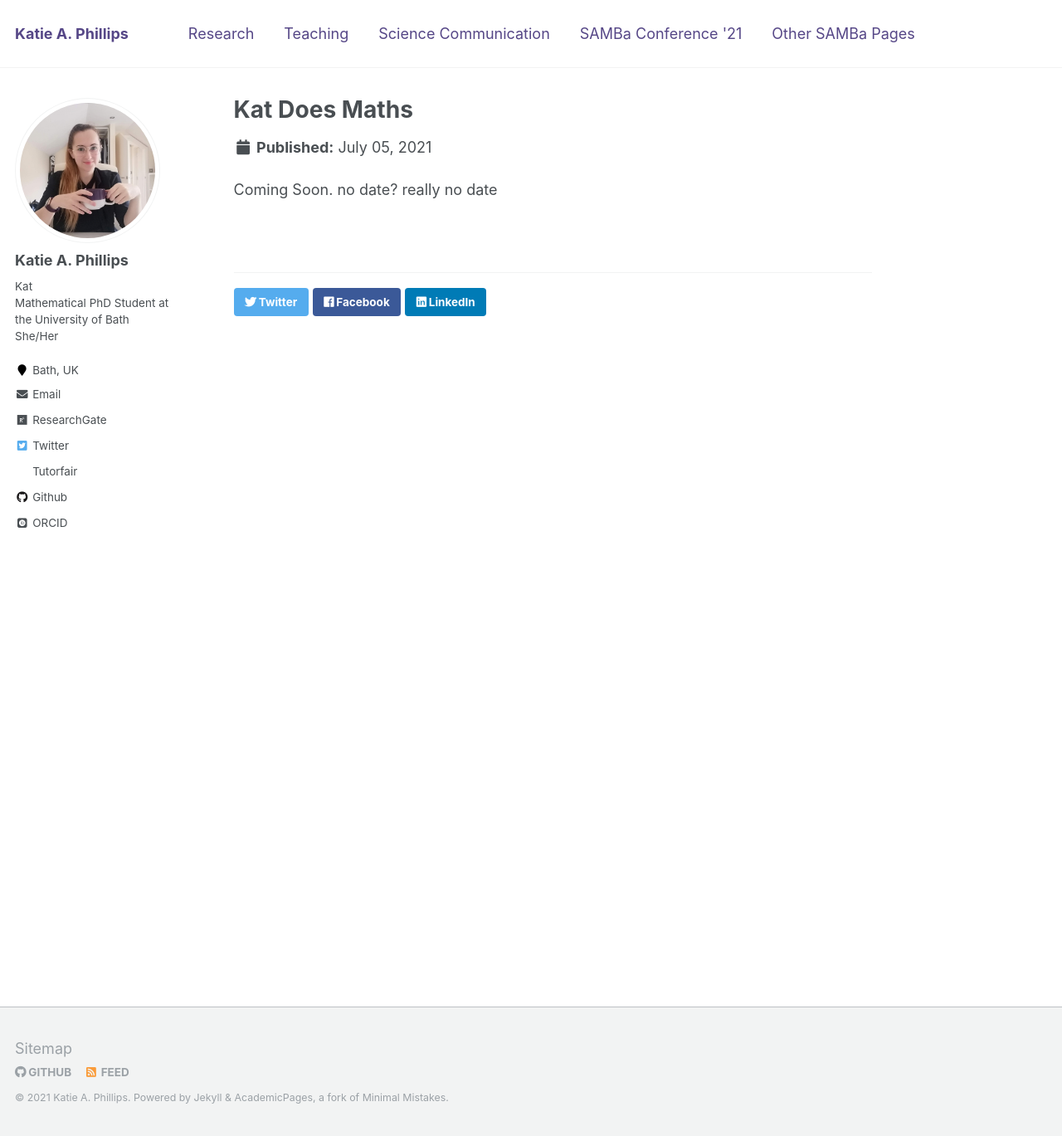
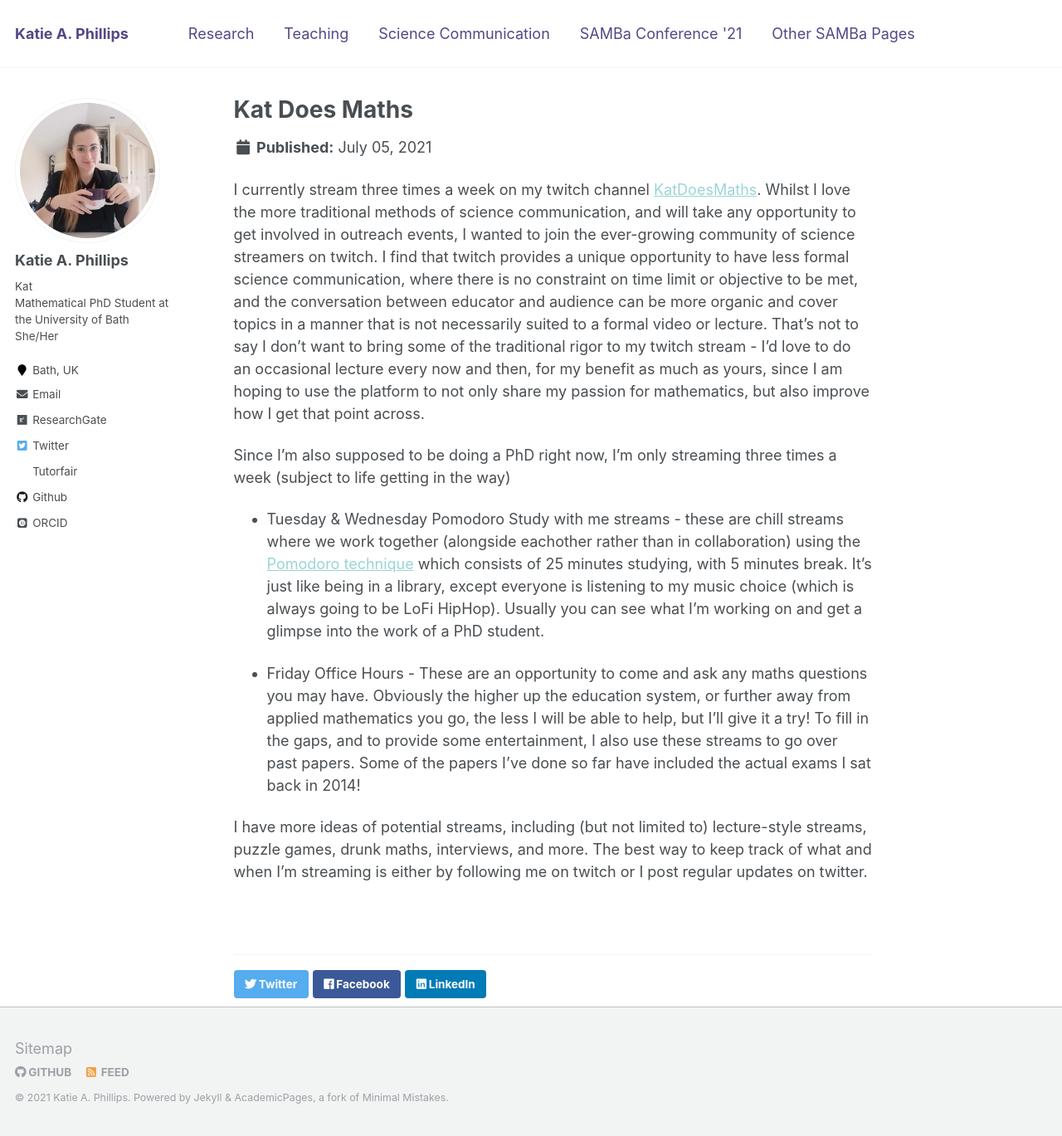
Before and after one commit to kap39/kap39.github.io, a Jekyll site: the page built from _scicomm/KatDoesMaths.md, in a window 1280 px wide and 1369 px high. Shown: the whole window at 83% size. Built offline with Jekyll 4.4.1, drawn with Linux system fonts in a browser that asks for light colours; some web fonts are replaced.

Commit message:
Added SciComm

```diff
--- a/_pages/SciComm.html
+++ b/_pages/SciComm.html
@@ -6,10 +6,13 @@ redirect_from:
   - /science-communication/
 ---
 
-test 5
 
 {% include base_path %}
 
 {% for post in site.scicomm %}
   {% include archive-single.html %}
 {% endfor %}
+
+<h2>STEM Ambassador</h2>
+
+I have been a STEM Ambassador since 2017, joining the program in my third year of undergrad as an Ambassador to the Wales Hub. Since then I have volunteered as on-the-day support at  large events such as [Brain Games](https://www.cardiff.ac.uk/news/view/1070810-prepare-for-brain-games-2018) organised by the School of Psychology Cardiff University, and [Maths Inspiration](https://mathsinspiration.com/events/?id=97) at the Bristol Hippodrome. I have also worked as part of a team running smaller workshops in primary schools teaching coding with the BBC Micro:bit, where students designed, created and coded a wearable product which played rock paper scissors upon shaking the device.
--- a/_scicomm/KatDoesMaths.md
+++ b/_scicomm/KatDoesMaths.md
@@ -7,4 +7,11 @@ show_date: false
 
 ---
 
- Coming Soon. no date? really no date
+I currently stream three times a week on my twitch channel [KatDoesMaths](https://twitch.tv/katdoesmaths). Whilst I love the more traditional methods of science communication, and will take any opportunity to get involved in outreach events, I wanted to join the ever-growing community of science streamers on twitch. I find that twitch provides a unique opportunity to have less formal science communication, where there is no constraint on time limit or objective to be met, and the conversation between educator and audience can be more organic and cover topics in a manner that is not necessarily suited to a formal video or lecture. That's not to say I don't want to bring some of the traditional rigor to my twitch stream - I'd love to do an occasional lecture every now and then, for my benefit as much as yours, since I am hoping to use the platform to not only share my passion for mathematics, but also improve how I get that point across.
+
+Since I'm also supposed to be doing a PhD right now, I'm only streaming three times a week (subject to life getting in the way)
+ * Tuesday  & Wednesday Pomodoro Study with me streams - these are chill streams where we work together (alongside eachother rather than in collaboration) using the [Pomodoro technique](https://francescocirillo.com/pages/pomodoro-technique) which consists of 25 minutes studying, with 5 minutes break. It's just like being in a library, except everyone is listening to my music choice (which is always going to be LoFi HipHop). Usually you can see what I'm working on and get a glimpse into the work of a PhD student.
+
+ * Friday Office Hours - These are an opportunity to come and ask any maths questions you may have. Obviously the higher up the education system, or further away from applied mathematics you go, the less I will be able to help, but I'll give it a try! To fill in the gaps, and to provide some entertainment, I also use these streams to go over past papers. Some of the papers I've done so far have included the actual exams I sat back in 2014!
+
+ I have more ideas of potential streams, including (but not limited to) lecture-style streams, puzzle games, drunk maths, interviews, and more. The best way to keep track of what and when I'm streaming is either by following me on twitch or I post regular updates on twitter.
```
